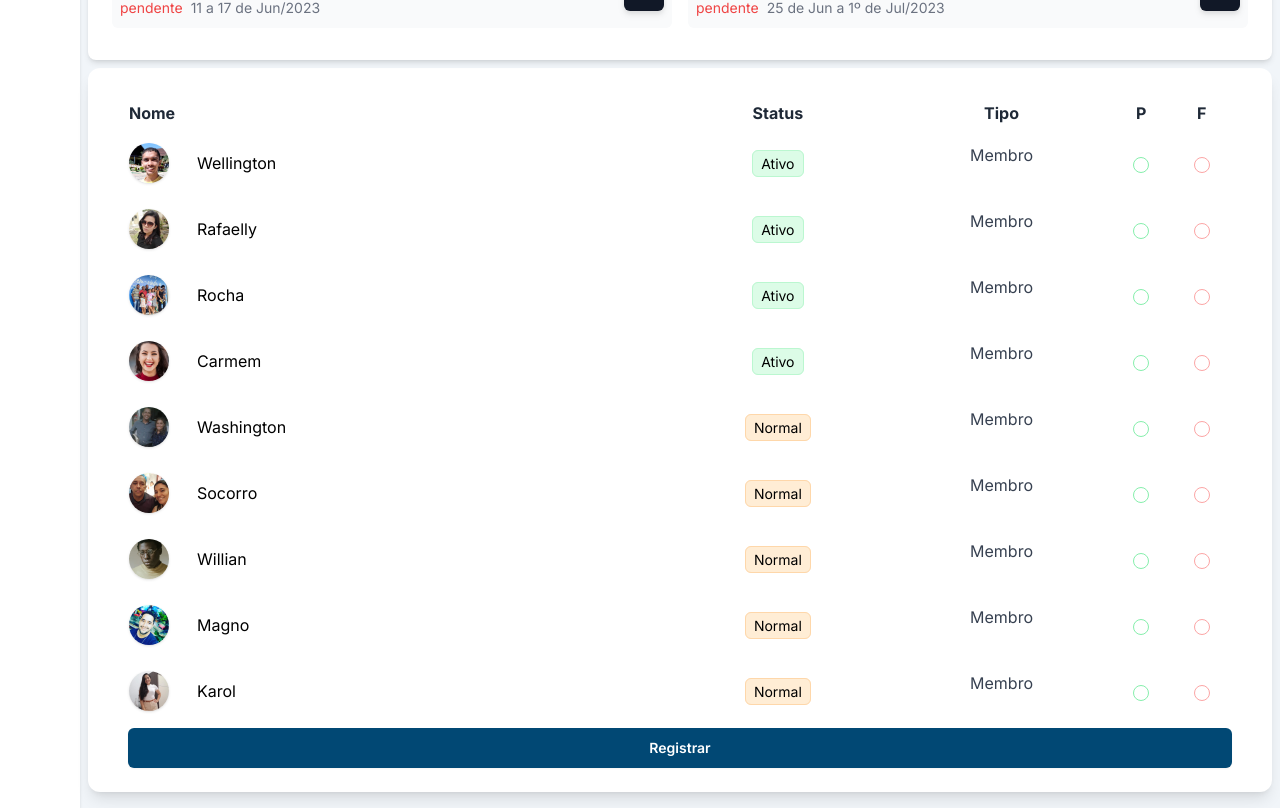
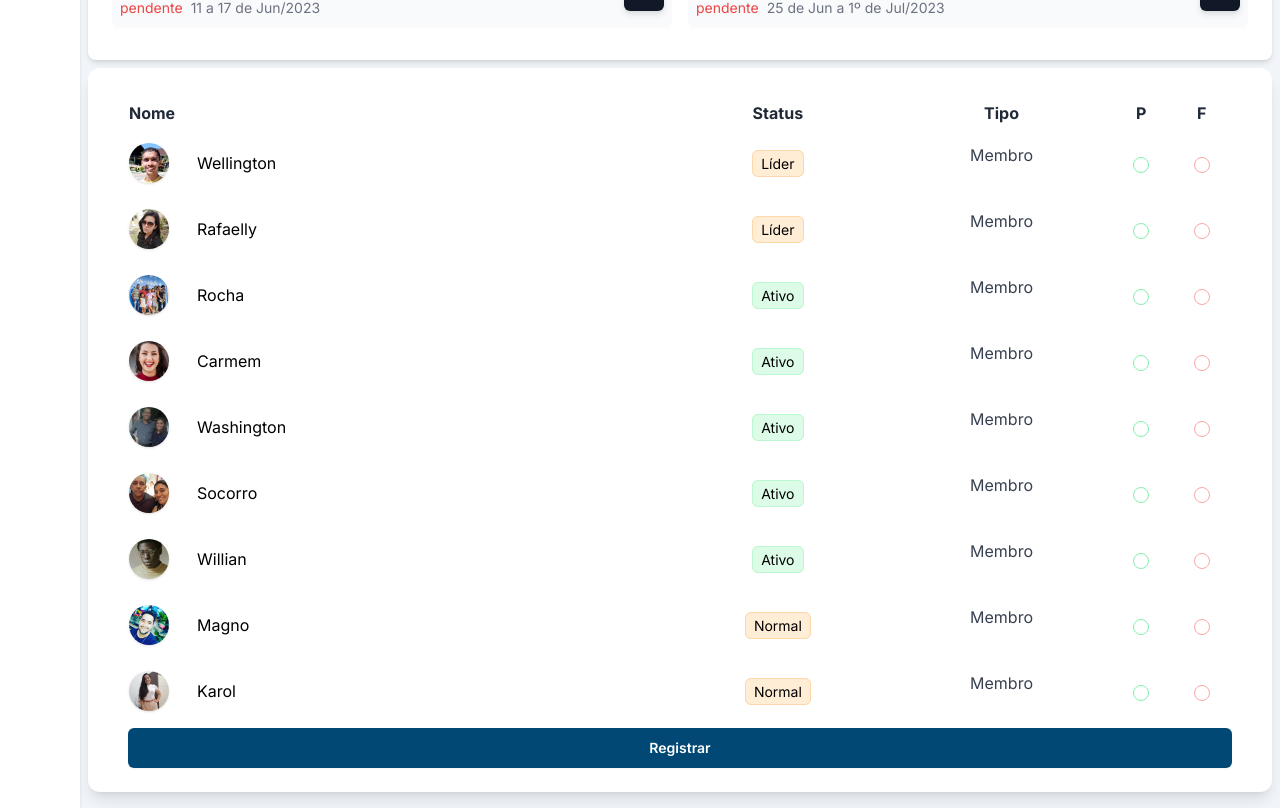
Before and after one commit to WellingtonNadson1/web, a Next.js app: page /celulas/controle-celula in a window 1280 px wide. Shown: the part 770-1578 px from the top of the page. Built offline with nearby package versions, Linux system fonts and the light colour scheme.

Commit message:
Adjust Layouts

```diff
--- a/src/app/(authenticed)/celulas/page.jsx
+++ b/src/app/(authenticed)/celulas/page.jsx
@@ -56,7 +56,7 @@ export default function Celulas() {
       </div>
 
       {/* Presenca */}
-      <div className="relative mx-auto w-full">
+      <div className="relative mx-auto mt-3 w-full">
         <div className="relative mx-auto w-full px-2 py-2">
           <div className="w-full rounded bg-white p-4 shadow-md">
             <div className="p-2">
--- a/src/components/ControlePresenca.tsx
+++ b/src/components/ControlePresenca.tsx
@@ -7,14 +7,14 @@ export default function ControlePresenca() {
       id: 1,
       imagePerfil: '/images/man3.jpg',
       nomeMembroCelula: 'Wellington',
-      status: 'Ativo',
+      status: 'Líder',
       tipo: 'Membro',
     },
     {
       id: 2,
       imagePerfil: '/images/woman2.png',
       nomeMembroCelula: 'Rafaelly',
-      status: 'Ativo',
+      status: 'Líder',
       tipo: 'Membro',
     },
     {
@@ -35,21 +35,21 @@ export default function ControlePresenca() {
       id: 5,
       imagePerfil: '/images/man4.png',
       nomeMembroCelula: 'Washington',
-      status: 'Normal',
+      status: 'Ativo',
       tipo: 'Membro',
     },
     {
       id: 6,
       imagePerfil: '/images/woman3.png',
       nomeMembroCelula: 'Socorro',
-      status: 'Normal',
+      status: 'Ativo',
       tipo: 'Membro',
     },
     {
       id: 7,
       imagePerfil: '/images/man1.avif',
       nomeMembroCelula: 'Willian',
-      status: 'Normal',
+      status: 'Ativo',
       tipo: 'Membro',
     },
     {
```
